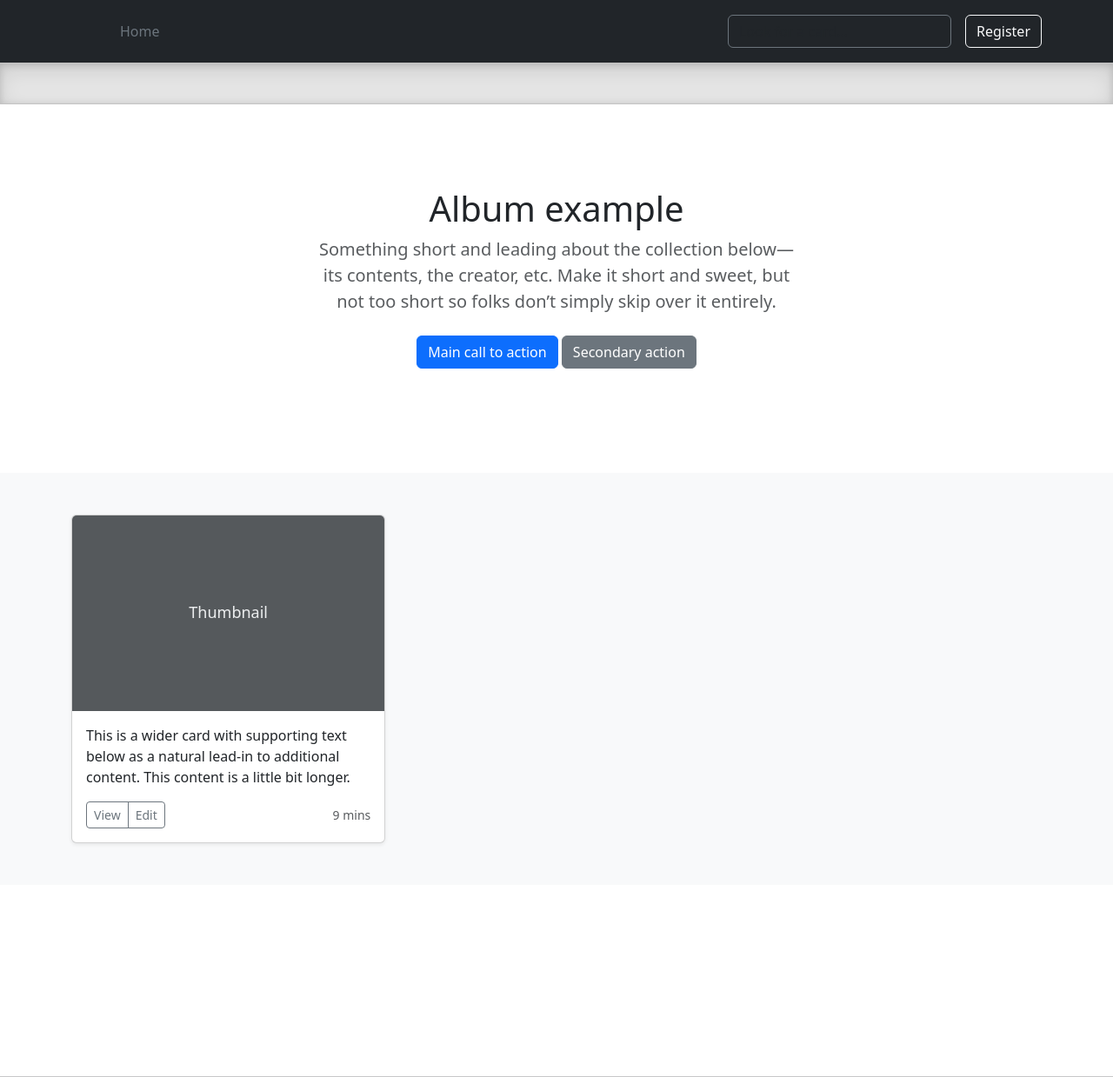
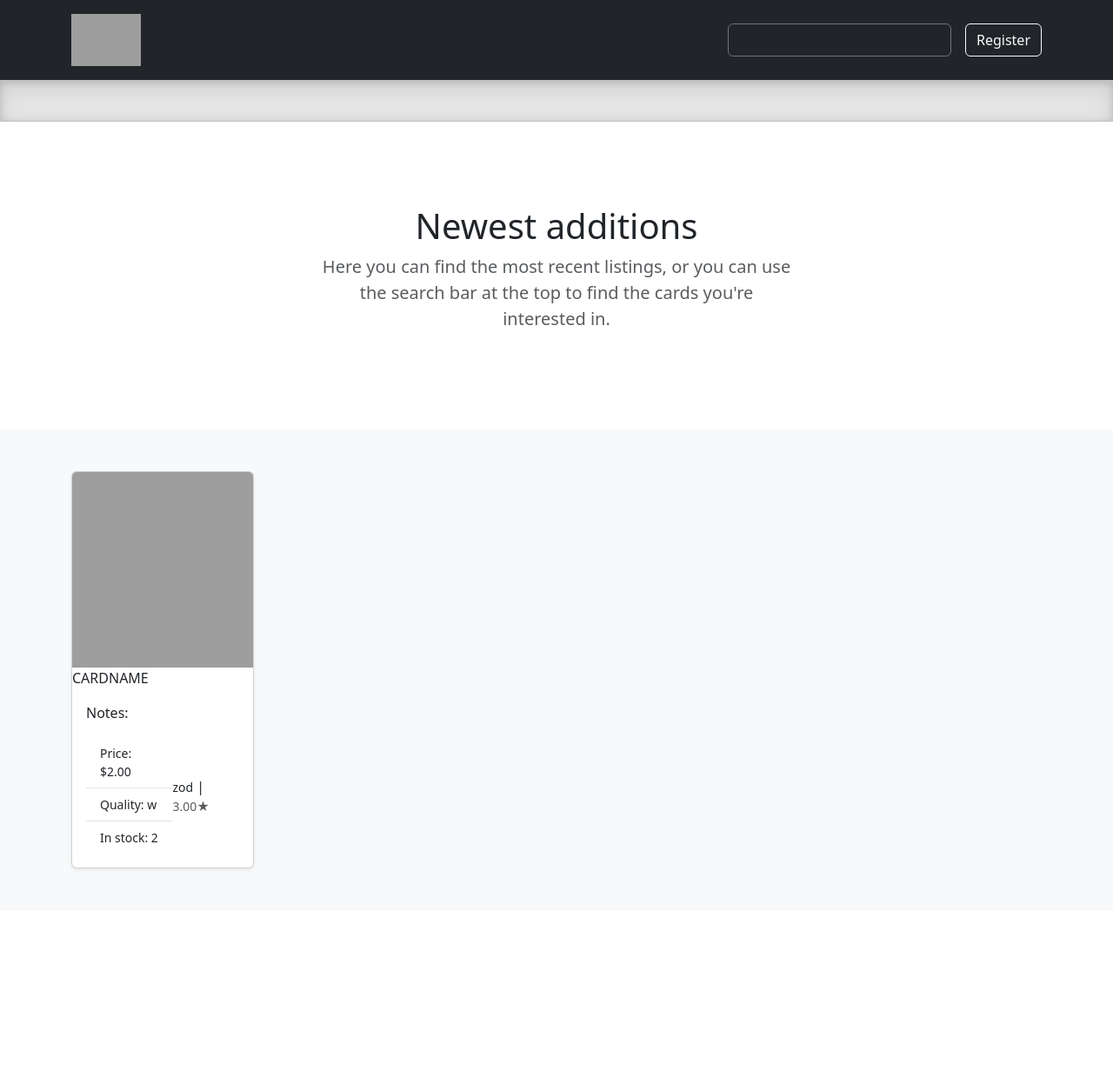
Before and after one commit to zodiuxus/cardbazaar, a Django app: page / in a window 1280 px wide. Shown: the top 1239 px of the page at 87% size. Run offline with Django 4.2, Linux system fonts and the light colour scheme; data comes from the database, SQL or seed files in the repository; parts of the project's set-up code (start-up, migrations or seed data) failed here and were passed over; grey boxes are pictures that could not be loaded.

Commit message:
Add files via upload

```diff
--- a/account/models.py
+++ b/account/models.py
@@ -80,11 +80,19 @@
     card_name = models.TextField(default="CARDNAME")
     card_quality = models.CharField(max_length=16)
     card_price = models.DecimalField(max_digits=19, decimal_places=2)
-    card_image = models.ImageField(verbose_name="OPTIONAL, card images do not need to be supplied, but sellers are encouraged to do so.", blank=True, upload_to=user_dir_upload)
-    card_url = models.URLField()
-    card_notes = models.TextField(blank=True)
-    card_stock = models.IntegerField(default=0, blank=False)
+    card_image = models.URLField(blank=True, null=True) # automatically acquired from user card search when they select the card, or it should be once it's implemented
+    # if card_image were to be linked to the CardData model, it would cause all sorts of chaos, so i'd rather have the CD model stay as is, and only pull data
+    # from it as necessary (through a search form). will it be hacky? probably. do i care? not particularly, as long as it works.
+    card_url = models.URLField(blank=True, null=True)
+    card_notes = models.TextField(blank=True, null=True)
+    card_stock = models.IntegerField(default=1, blank=False)
     date_added = models.DateTimeField(auto_now_add=True)
     seller_details = models.ForeignKey(SellerAccount, on_delete=models.CASCADE)
     def __str__(self):
         return self.seller_details.user.username
+
+class CardData(models.Model):
+    uuid = models.UUIDField(primary_key=True, default=uuid.uuid4)
+    cardid = models.TextField(null=False, default="something's gone wrong, this shouldn't be like this")
+    name = models.TextField(null=False)
+    png = models.URLField(null=True, blank=True)
--- a/account/templates/account/profile.html
+++ b/account/templates/account/profile.html
@@ -4,8 +4,8 @@
 {% block content %}
 <div class="container">
     <div class="hstack gap-3 mx-auto p-2 justify-content-center">
-        {% if request.user.seller_account %}
-            <div class="">
+        {% if request.user.selleraccount %}
+            <div class="container">
                 <h2 class="fw-light">Your cards in stock</h2>
                 <ul>
                     {% for card in cards %}
--- a/cardbazaar/settings.py
+++ b/cardbazaar/settings.py
@@ -21,10 +21,11 @@
 
 # SECURITY WARNING: keep the secret key used in production secret!
 SECRET_KEY = 'django-insecure-i6$h3rk%(kh%_!da12pz60toor65^ix+4oa!cmx4&7d_on=i4k'
+
 # SECURITY WARNING: don't run with debug turned on in production!
-DEBUG = False
+DEBUG = True
 
-ALLOWED_HOSTS = ['zodiuxus.pythonanywhere.com']
+ALLOWED_HOSTS = []
 
 
 # Application definition
--- a/mainpage/templates/mainpage/index.html
+++ b/mainpage/templates/mainpage/index.html
@@ -6,12 +6,8 @@
   <section class="py-5 text-center container">
     <div class="row py-lg-5">
       <div class="col-lg-6 col-md-8 mx-auto">
-        <h1 class="fw-light">Album example</h1>
-        <p class="lead text-body-secondary">Something short and leading about the collection below—its contents, the creator, etc. Make it short and sweet, but not too short so folks don’t simply skip over it entirely.</p>
-        <p>
-          <a href="#" class="btn btn-primary my-2">Main call to action</a>
-          <a href="#" class="btn btn-secondary my-2">Secondary action</a>
-        </p>
+        <h1 class="fw-light">Newest additions</h1>
+        <p class="lead text-body-secondary">Here you can find the most recent listings, or you can use the search bar at the top to find the cards you're interested in.</p>
       </div>
     </div>
   </section>
@@ -19,23 +15,34 @@
   <div class="album py-5 bg-body-tertiary">
     <div class="container">
 
-      <div class="row row-cols-1 row-cols-sm-2 row-cols-md-3 g-3">
+      <div class="row row-cols-1 row-cols-sm-2 row-cols-md-3 row-cols-lg-5 g-3">
+        {% if not latest_cards_list %}
+          <p>No cards to show :(</p>
+        {% endif %}
+        {% for card in latest_cards_list %}
+
           <div class="col">
             <div class="card shadow-sm">
-            <svg class="bd-placeholder-img card-img-top" width="100%" height="225" xmlns="http://www.w3.org/2000/svg" role="img" aria-label="Placeholder: Thumbnail" preserveAspectRatio="xMidYMid slice" focusable="false"><title>Placeholder</title><rect width="100%" height="100%" fill="#55595c"/><text x="50%" y="50%" fill="#eceeef" dy=".3em">Thumbnail</text></svg>
+              <img class="bd-placeholder-img card-img-top" width="100%" height="225" src="{{card.card_image}}" role="img" aria-label="Placeholder: Thumbnail" preserveAspectRatio="xMidYMid slice" focusable="false"><title>Placeholder</title><rect width="100%" height="100%" fill="#55595c"/><text x="50%" y="50%" fill="#eceeef" dy=".3em">{{card.card_name}}</text></img>
               <div class="card-body">
-              <p class="card-text">This is a wider card with supporting text below as a natural lead-in to additional content. This content is a little bit longer.</p>
+                <p class="card-text">Notes: {{card.card_notes}}</p>
                 <div class="d-flex justify-content-between align-items-center">
-                <div class="btn-group">
-                  <button type="button" class="btn btn-sm btn-outline-secondary">View</button>
-                  <button type="button" class="btn btn-sm btn-outline-secondary">Edit</button>
+                  <div>
+                    <ul class="list-group list-group-flush">
+                      <li class="list-group-item"><small>Price: ${{card.card_price}}</small></li>
+                      <li class="list-group-item"><small>Quality: {{card.card_quality}}</small></li>
+                      <li class="list-group-item"><small>In stock: {{card.card_stock}}</small></li>
+                    </ul>
                   </div>
-                <small class="text-body-secondary">9 mins</small>
+                  <div>
+                    <small>{{card.seller_details}}</small> |
+                    <small class="text-body-secondary">{{card.seller_details.seller_reputation}}&#9733;</small>
                   </div>
                 </div>
               </div>
             </div>
           </div>
-    </div>
+
+        {% endfor %}
 </main>
 {% endblock content %}
--- a/templates/snippets/header.html
+++ b/templates/snippets/header.html
@@ -98,11 +98,10 @@
     <div class="container">
       <div class="d-flex flex-wrap align-items-center justify-content-center justify-content-lg-start">
         <a href="/" class="d-flex align-items-center mb-2 mb-lg-0 text-white text-decoration-none">
-          <svg class="bi me-2" width="40" height="32" role="img" aria-label="Cardbazaar"><use xlink:href="#"/></svg>
+          <img src="https://i.imgur.com/ShfOOza.png" alt="" style='width:80px;height:60px;'></img>
         </a>
 
         <ul class="nav col-12 col-lg-auto me-lg-auto mb-2 justify-content-center mb-md-0">
-          <li><a href="#" class="nav-link px-2 text-secondary">Home</a></li>
         </ul>
 
         <form class="col-12 col-lg-auto mb-3 mb-lg-0 me-lg-3" role="search">
```
Also changed, not shown: account/forms.py (+6 -1 lines), account/templates/account/profile/addcard.html (+9 -9 lines), account/views.py (+7 -7 lines), account/migrations/0001_initial.py, account/migrations/0002_alter_sellercarddetail_card_image_and_more.py (added), account/migrations/0003_alter_sellercarddetail_card_url.py (added), media/logo.png (added). Lines whose indentation alone changed are shown as unchanged.
